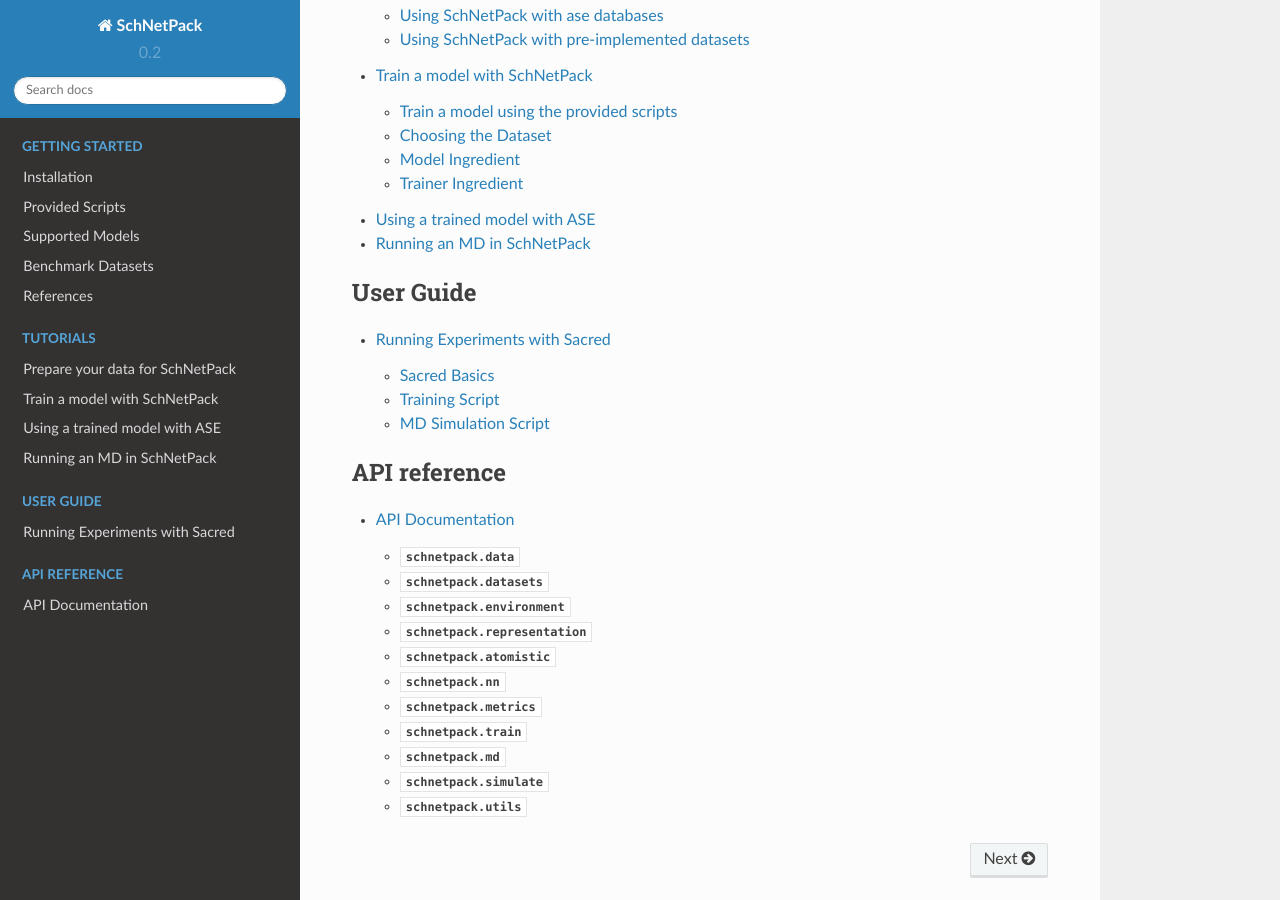
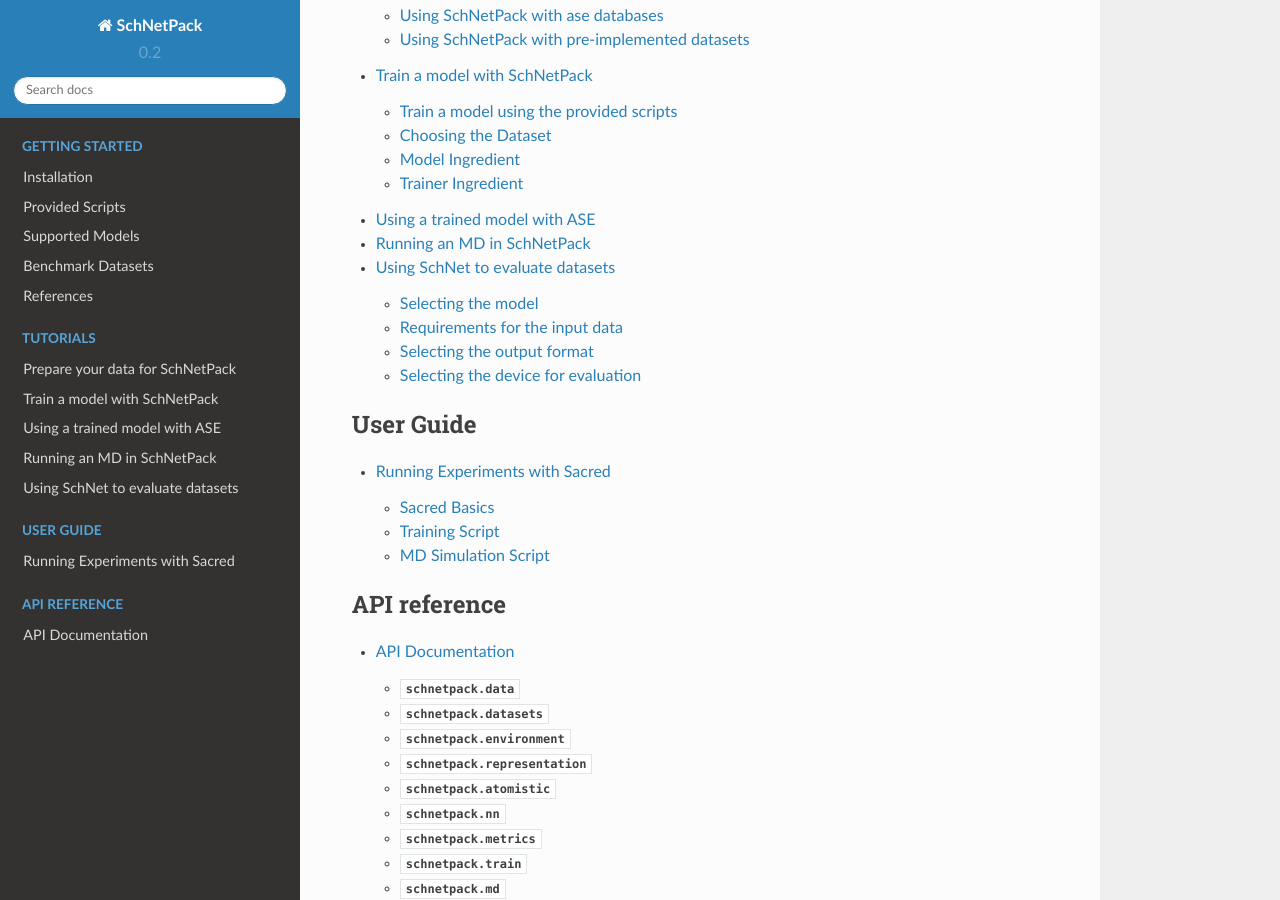
Before and after one commit to atomistic-machine-learning/schnetpack, a Sphinx documentation site: the page built from docs/index.rst, in a window 1280 px wide and 900 px high, scrolled down 709 px. Built offline with Sphinx 7.4.7 and the Read the Docs theme 2.0.0, drawn with Linux system fonts in a browser that asks for light colours; some of the changed lines change nothing that is shown.

Commit message:
evaluation tutorial

```diff
--- a/docs/index.rst
+++ b/docs/index.rst
@@ -30,6 +30,7 @@
    tutorials/trainmodel
    tutorials/asemodel
    tutorials/runmd
+   tutorials/evaluate
 
 .. toctree::
    :glob:
--- /dev/null
+++ b/docs/tutorials/evaluate.rst
@@ -0,0 +1,43 @@
+Using SchNet to evaluate datasets
+=================================
+
+Im order to predict energies and forces with SchNet run::
+
+   $ evaluate_model evaluate with ...
+
+Selecting the model
+-------------------
+
+During every training session the best model is saved as *best_model* by
+default. In order to select a model you need to add the path to the desired
+model by adding ``model_path=path/to/best_model`` to the run arguments.
+
+Requirements for the input data
+-------------------------------
+
+The input data for the evaluation of the model needs to be a valid extended
+xyz-file as described in **add section** or an ``ase`` database. If the
+selected input data is provided as extended xyz file, it will automatically
+be transformed into an ``ase`` database, since SchNet is meant to be used
+with these databases. In order to select the extended xyz file as input you
+need to add ``evaluation_data.data_type=xyz evaluation_data
+.data_path=path/to/xyz_file.xyz``. If the input data is provided as database
+file just add ``evaluation_data.data_path=path/to/database.db`` to your run
+arguments.
+
+Selecting the output format
+---------------------------
+
+The default output format is to overwrite the existing input database by
+adding the predicted properties. If you want to receive the predictions as
+npz file, add ``evaluator.output=to_npz evaluator.out_file=file_name.npz`` to
+your run arguments. This will automatically create the folder *evaluate*
+inside of your *experiment* directory. The directory for the output data and
+also for the *experiment* directory can be changed by adding
+``experiment_dir=...`` and ``output_dir=...``.
+
+Selecting the device for evaluation
+-----------------------------------
+
+By default the evaluation will be performed on your *CPU*. If you want to use
+a *GPU* instead, add ``device=cuda`` to your run arguments.
```
